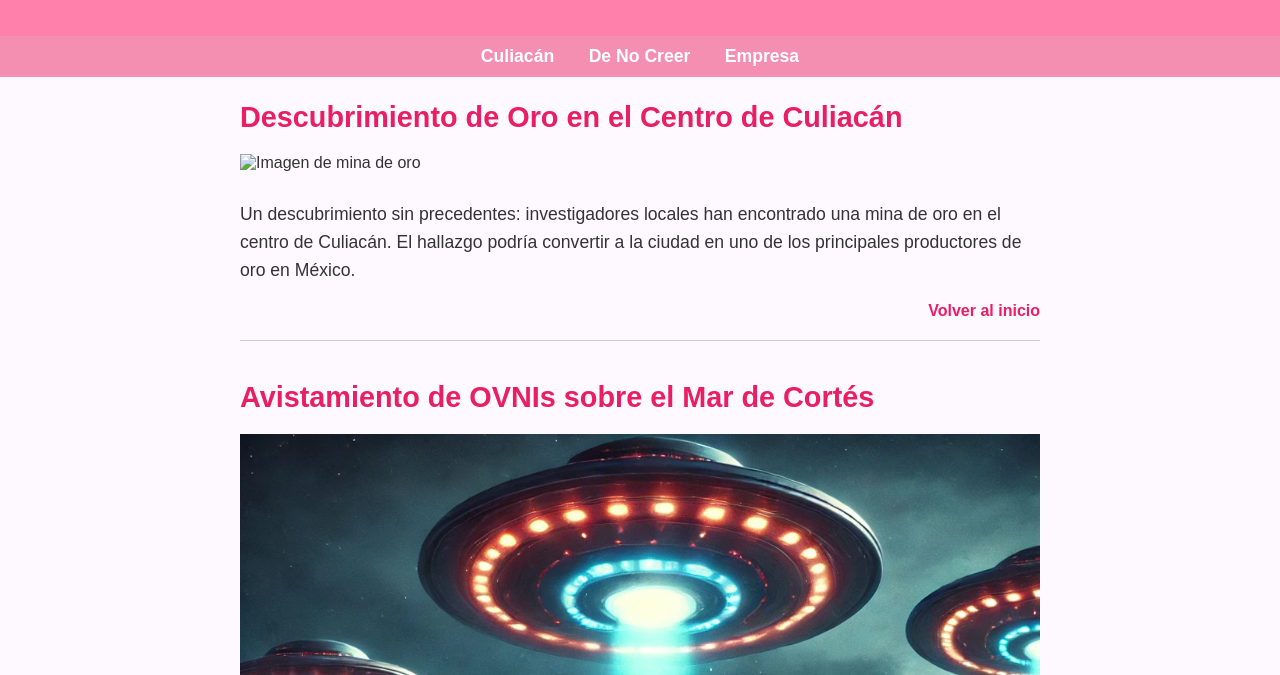
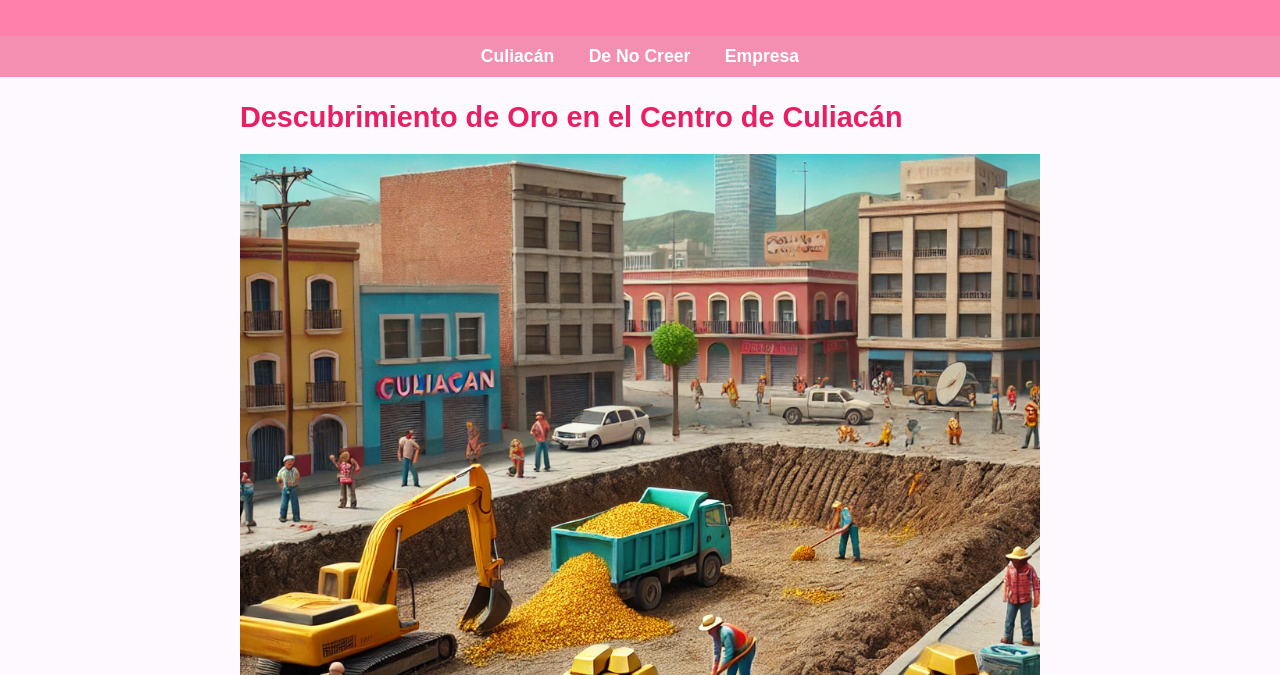
Before and after one commit to octaviotorrontegui/sinaloanow.github.io, a plain HTML site: page index.html in a window 1280 px wide. Shown: the part 125-800 px from the top of the page. Drawn offline with Linux system fonts and the light colour scheme; files whose address does not match are found by name.

Commit message:
Update index.html
prueba de cambio de dirección

```diff
--- a/index.html
+++ b/index.html
@@ -129,7 +129,7 @@
     <section>
         <article id="noticia1">
             <h2>Descubrimiento de Oro en el Centro de Culiacán</h2>
-            <img src="img/DALL·E 2024-10-09 13.57.26 - A news scene showing a fake discovery of gold in the center of Culiacán. The image should feature a large excavation site in the middle of an urban ar.webp" alt="Imagen de mina de oro">
+            <img src="DALL·E 2024-10-09 13.57.26 - A news scene showing a fake discovery of gold in the center of Culiacán. The image should feature a large excavation site in the middle of an urban ar.webp" alt="Imagen de mina de oro">
             <p>Un descubrimiento sin precedentes: investigadores locales han encontrado una mina de oro en el centro de Culiacán. El hallazgo podría convertir a la ciudad en uno de los principales productores de oro en México.</p>
             <a href="#top" class="back-to-top">Volver al inicio</a>
         </article>
```
